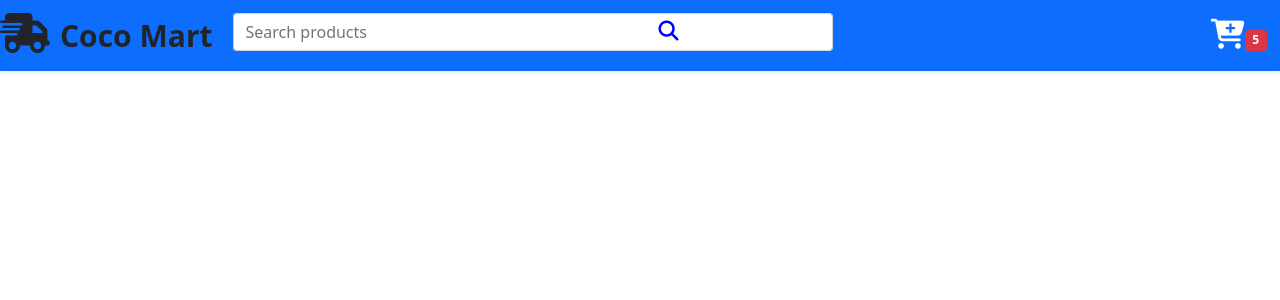
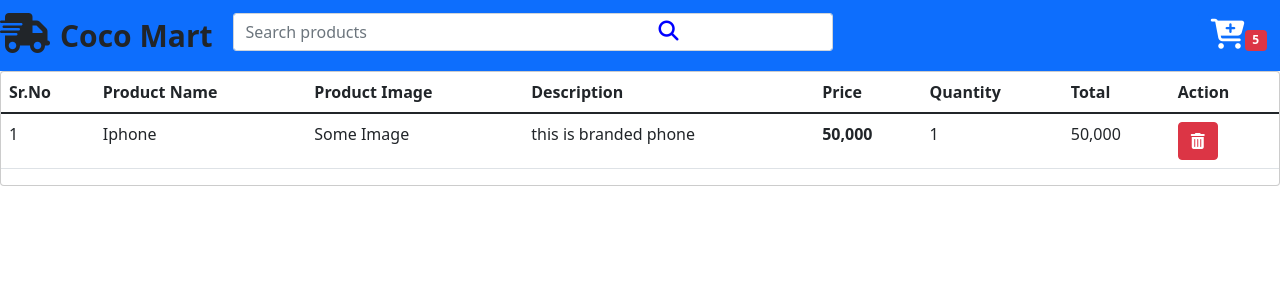
Before and after one commit to GabrielVillaDev/Angular-eCommerce, an Angular app: page /cart in a window 1280 px wide. Before the commit this address led to /. Shown: the top 300 px of the page. Built offline with nearby package versions, Linux system fonts and the light colour scheme.

Commit message:
Completed Products route, API parsing, bit of cart

```diff
--- a/src/app/app-routing.module.ts
+++ b/src/app/app-routing.module.ts
@@ -1,7 +1,13 @@
 import { NgModule } from '@angular/core';
 import { RouterModule, Routes } from '@angular/router';
+import { CartComponent } from './component/cart/cart.component';
+import { ProductsComponent } from './component/products/products.component';
 
-const routes: Routes = [];
+const routes: Routes = [
+  {path : '', redirectTo : 'products', pathMatch : 'full'},
+  {path : 'products', component : ProductsComponent},
+  {path : 'cart', component : CartComponent}
+];
 
 @NgModule({
   imports: [RouterModule.forRoot(routes)],
--- a/src/app/app.component.html
+++ b/src/app/app.component.html
@@ -1 +1,2 @@
 <app-header></app-header>
+<router-outlet></router-outlet>
--- a/src/app/app.module.ts
+++ b/src/app/app.module.ts
@@ -6,6 +6,7 @@ import { AppComponent } from './app.component';
 import { HeaderComponent } from './component/header/header.component';
 import { CartComponent } from './component/cart/cart.component';
 import { ProductsComponent } from './component/products/products.component';
+import {HttpClientModule} from '@angular/common/http'
 
 @NgModule({
   declarations: [
@@ -16,7 +17,8 @@ import { ProductsComponent } from './component/products/products.component';
   ],
   imports: [
     BrowserModule,
-    AppRoutingModule
+    AppRoutingModule,
+    HttpClientModule
   ],
   providers: [],
   bootstrap: [AppComponent]
--- a/src/app/component/cart/cart.component.css
+++ b/src/app/component/cart/cart.component.css
@@ -0,0 +1,48 @@
+.card{
+    height: 60vh;
+    margin: 25px;
+    padding: 25px;
+}
+
+.center img{
+    text-decoration: none;
+    color: inherit;
+    border: none;
+    outline: none;
+    height: 162px;
+    width: 250px;
+    margin: 20px 0px;
+}
+
+h4,h6{
+    font-weight: 400;
+}
+
+.center{
+    position: absolute;
+    top: 50%;
+    left: 50%;
+    transform: translate(-50%, -50%);
+    text-align: center;
+}
+
+.card-table{
+    position: relative;
+    display: flex;
+    flex-direction: column;
+    min-width: none;
+    word-wrap: break-word;
+    background-color: #fff;
+    background-clip: border-box;
+    border: 1px solid rgba(0, 0, 0, 0.2);
+    border-radius: 0.25rem;
+}
+
+.center .btn{
+    font-size: 14px !important;
+    margin-top: 20px !important;
+    font-weight: 400;
+    padding: 12px 72px;
+    border-radius: 3px !important;
+
+}
--- a/src/app/component/cart/cart.component.html
+++ b/src/app/component/cart/cart.component.html
@@ -1 +1,49 @@
-<p>cart works!</p>
+<ng-container *ngIf="true">
+    <div class="card-table">
+        <div class="cart-product">
+            <table class="table table-responsive">
+                <thead>
+                    <tr>
+                        <th>Sr.No</th>
+                        <th>Product Name</th>
+                        <th>Product Image</th>
+                        <th>Description</th>
+                        <th>Price</th>
+                        <th>Quantity</th>
+                        <th>Total</th>
+                        <th>Action</th>
+                    </tr>
+                </thead>
+                <tbody>
+                    <tr>
+                        <td>1</td>
+                        <td>Iphone</td>
+                        <td>Some Image</td>
+                        <td>this is branded phone</td>
+                        <th>50,000</th>
+                        <td>1</td>
+                        <td>50,000</td>
+                        <td>
+                            <button class="btn btn-danger"><i class="fas fa-trash-alt"></i></button>
+                        </td>
+                    </tr>
+                </tbody>
+            </table>
+        </div>
+    </div>
+</ng-container>
+
+
+<ng-container *ngIf="false">
+    <div class="container">
+        <div class="card">
+            <h5 class="card-title">My Cart</h5>
+        </div>
+        <div class="center">
+            <img src="https://rukminim1.flixcart.com/www/800/800/promos/16/05/2019/d438a32e-765a-4d8b-b4a6-520b560971e8.png?q=90" alt="">
+            <h4>Your cart is empty!</h4>
+            <h6>Add item to it now</h6>
+            <button class="btn btn-primary">Shop Now</button>
+        </div>
+    </div>
+</ng-container>
--- a/src/app/component/products/products.component.css
+++ b/src/app/component/products/products.component.css
@@ -0,0 +1,43 @@
+.card-top{
+    position: relative;
+    display: flex;
+    flex-direction: column;
+    min-width: 0;
+    word-wrap: break-word;
+    background: #fff;
+    background-clip: border-box;
+    border: 1px solid rgba(0,0,0,0.2);
+    border-radius: 0.25rem;
+}
+
+/*Note: Refer to minutes 20-22 in video*/
+.item img{
+    width: 64px;
+}
+
+.item{
+    margin: 0px 15px;
+    text-align: center;
+}
+
+.item a:hover{
+    color: blue;
+}
+
+/*Note: This is the styling thats seperating the cards apart (aka the ugly styling lol)*/
+.card{
+    padding: 20px;
+    margin: 50px;
+}
+
+.card img{
+    width: 200px;
+    height: 200px;
+    margin-bottom: 15px;
+    transition: 0.3s ease-in-out;
+}
+
+.card img:hover{
+    transition: 0.3s ease-in-out;
+    transform: scale(1.1);
+}
--- a/src/app/component/products/products.component.html
+++ b/src/app/component/products/products.component.html
@@ -1 +1,47 @@
-<p>products works!</p>
+<div class="card-top container-fluid">
+    <div class="container d-flex">
+
+        <div class="item">
+            <a>
+                <img src="https://rukminim1.flixcart.com/flap/128/128/image/f15c02bfeb02d15d.png?q=100" alt="">
+                <h6>All Products</h6>
+            </a>
+        </div>
+
+        <div class="item">
+            <a>
+                <img src="https://rukminim1.flixcart.com/flap/128/128/image/69c6589653afdb9a.png?q=100" alt="">
+                <h6>Electronics</h6>
+            </a>
+        </div>
+
+        <div class="item">
+            <a>
+                <img style="width: 62px; margin-top: 5px;"src="https://rukminim1.flixcart.com/flap/128/128/image/82b3ca5fb2301045.png?q=100" alt="">
+                <h6>Fashion</h6>
+            </a>
+        </div>
+
+        <div class="item">
+            <a>
+                <img src="https://rukminim1.flixcart.com/image/580/696/kkh6zrk0/jewellery-set/o/w/z/gt-ns-862-matushri-art-original-imafzt9teacakjyn.jpeg?q=50" alt="">
+                <h6>Jewelry</h6>
+            </a>
+        </div>
+
+    </div>
+</div>
+
+<div class="container">
+    <div class="row">
+        <ng-container *ngFor="let item of productList">
+            <div class="card col-md-3">
+                <img src="{{item.image}}" alt="">
+                <h5 style="white-space: nowrap; overflow: hidden; text-overflow: ellipsis; max-width: 100ch;">{{item.title}}</h5>
+                <p style="white-space: nowrap; overflow: hidden; text-overflow: ellipsis; max-width: 100ch;">{{item.description}}</p>
+                <p><strong>Price:</strong> ${{item.price}}</p>
+                <button class="btn btn-primary">Add to cart</button>
+            </div>
+        </ng-container>
+    </div>
+</div>
--- a/src/app/component/products/products.component.ts
+++ b/src/app/component/products/products.component.ts
@@ -1,4 +1,5 @@
 import { Component, OnInit } from '@angular/core';
+import { ApiService } from 'src/app/service/api.service';
 
 @Component({
   selector: 'app-products',
@@ -7,9 +8,13 @@ import { Component, OnInit } from '@angular/core';
 })
 export class ProductsComponent implements OnInit {
 
-  constructor() { }
+  public productList : any;
+  constructor(private api : ApiService) { }
 
   ngOnInit(): void {
+    this.api.getProduct().subscribe(res=>{
+      this.productList = res;
+    })
   }
 
 }
--- a/src/app/service/api.service.ts
+++ b/src/app/service/api.service.ts
@@ -1,9 +1,17 @@
+import { HttpClient} from '@angular/common/http';
 import { Injectable } from '@angular/core';
+import {map} from 'rxjs/operators'
 
 @Injectable({
   providedIn: 'root'
 })
 export class ApiService {
 
-  constructor() { }
+  constructor(private http : HttpClient) { }
+
+  getProduct(){
+    return this.http.get<any>("https://fakestoreapi.com/products").pipe(map((res : any)=>{
+      return res;
+    }))
+  }
 }
```
